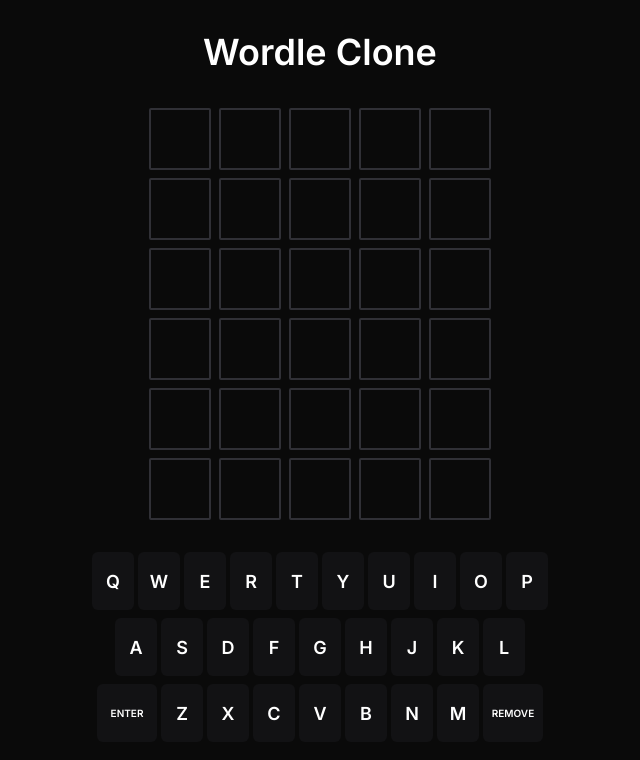
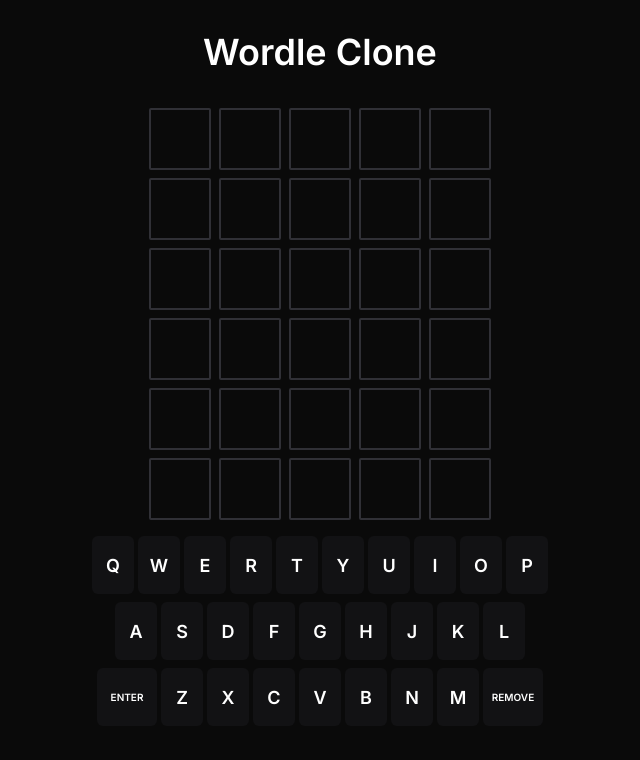
Before and after one commit to cshorg/wordle-clone, a React (Vite) app: page / in a window 1280 px wide. Shown: the top 760 px of the page, without its empty margins (320-960 px from the left). Built offline with nearby package versions, Linux system fonts and the light colour scheme.

Commit message:
small fixes

```diff
--- a/src/App.jsx
+++ b/src/App.jsx
@@ -23,8 +23,12 @@
         </h1>
 
         <div className="flex items-center justify-center gap-4 md:mb-2">
-          {won() && <div className="mb-2 text-green-400">You Won!</div>}
-          {lost() && <div className="mb-2 text-red-400">You Lost!</div>}
+          {won() && (
+            <div className="mb-2 font-semibold text-green-400">You Won!</div>
+          )}
+          {lost() && (
+            <div className="mb-2 font-semibold text-red-400">You Lost!</div>
+          )}
 
           {(won() || lost()) && (
             <button
--- a/src/components/Keyboard.jsx
+++ b/src/components/Keyboard.jsx
@@ -12,7 +12,7 @@
   const qwerty = ["qwertyuiop", "asdfghjkl", "zxcvbnm"]
 
   return (
-    <div className="relative mt-8">
+    <div className="relative mt-4">
       <button
         onClick={() => handleKey({ key: "Enter" })}
         className="top-[132px] md:left-[5px] text-[10px] absolute h-[58px] w-[43px] md:w-[60px] bg-button rounded-md flex items-center justify-center  uppercase font-semibold  hover:opacity-70"
```
